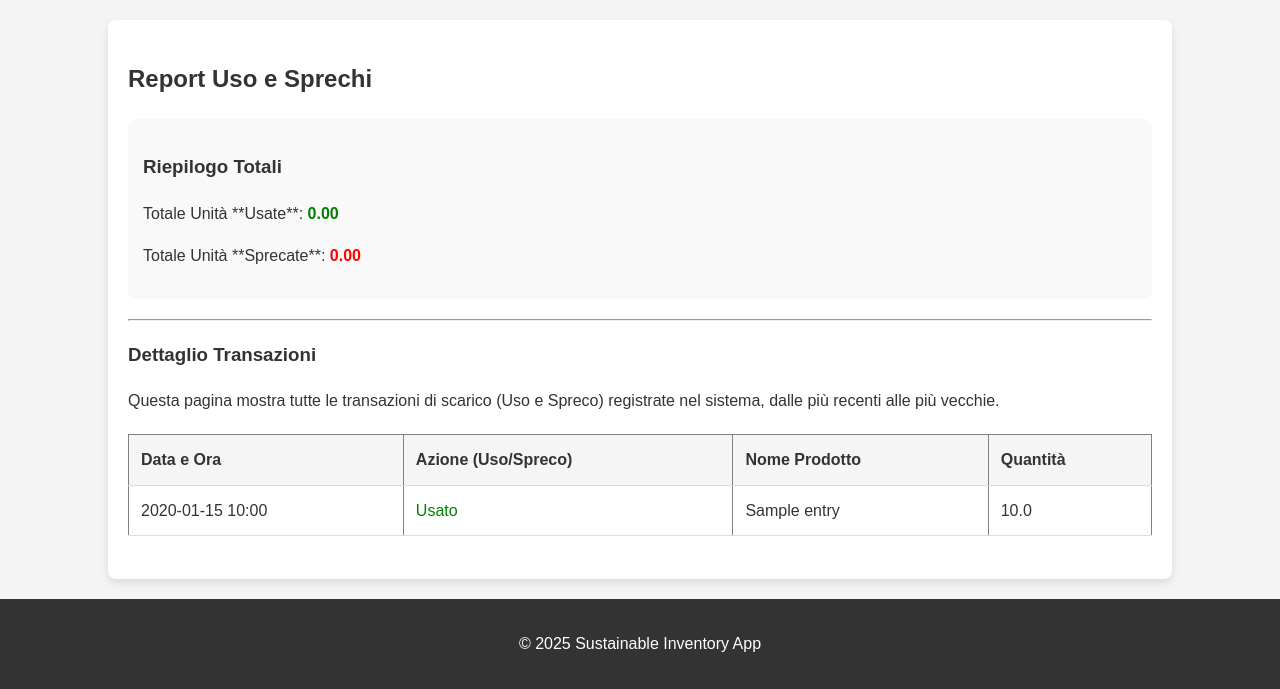
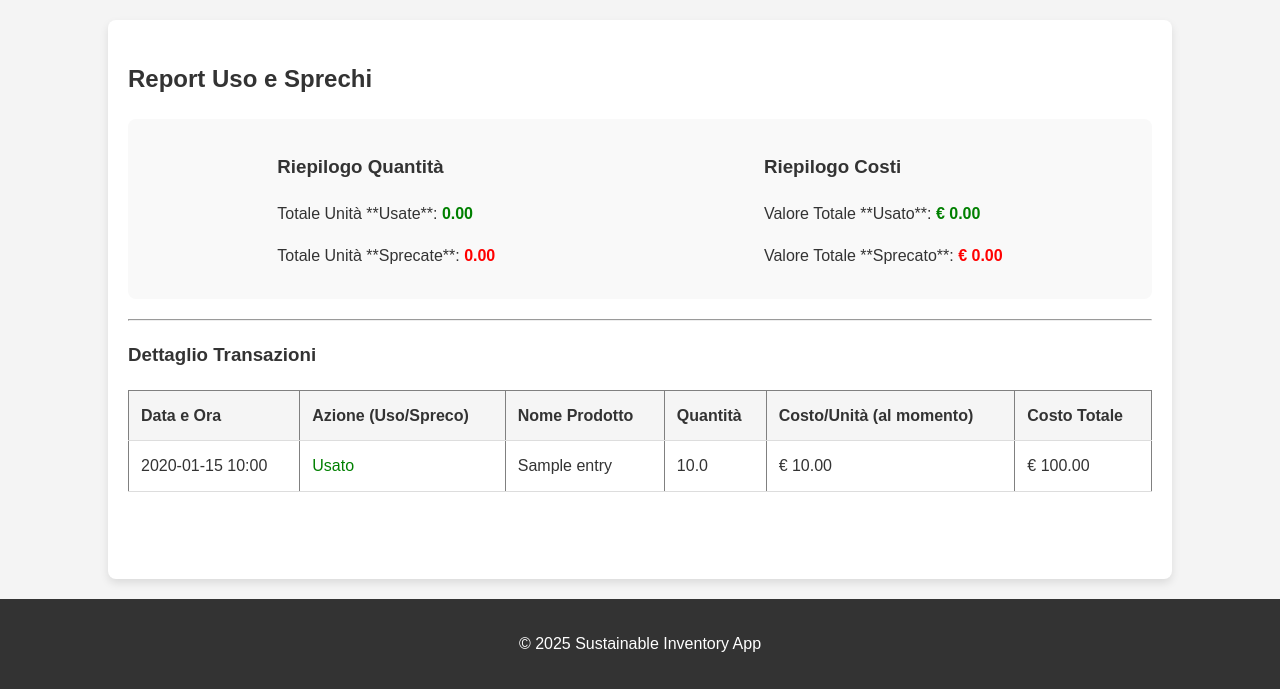
Before and after one commit to NicolaSaracino001/sustainable-inventory-app, a Flask app: page /report in a window 1280 px wide. Shown: the part 111-800 px from the top of the page. Run offline with Flask 3, Linux system fonts and the light colour scheme; tables that the repository leaves empty hold one stand-in row (values such as "Sample post").

Commit message:
Fase 4: Add cost calculation totals to report.

```diff
--- a/src/routes/inventory.py
+++ b/src/routes/inventory.py
@@ -112,18 +112,24 @@ def update_stock(product_id):
 # 3. NUOVA ROTTA PER LA PAGINA REPORT
 @inventory_bp.route('/report')
 def report_page():
-
-    # 1. Recupera tutti i record dalla tabella Log ordinandoli per data (i più recenti prima)
+    # 1. Recupera tutti i record
     log_entries = Log.query.order_by(Log.timestamp.desc()).all()
 
-    # 2. Calcola i totali usando SQLAlchemy (func.sum) per sommare le quantità basandoci
-    # sul tipo di azione ('use' o 'waste')
-    total_used_query = db.session.query(func.sum(Log.quantity)).filter(Log.action_type == 'use').scalar()
-    total_wasted_query = db.session.query(func.sum(Log.quantity)).filter(Log.action_type == 'waste').scalar()
+    # 2. CALCOLA I TOTALI (vecchio metodo, solo quantità)
+    total_used_q = db.session.query(func.sum(Log.quantity)).filter(Log.action_type == 'use').scalar() or 0
+    total_wasted_q = db.session.query(func.sum(Log.quantity)).filter(Log.action_type == 'waste').scalar() or 0
 
-    # Gestiamo il caso in cui non ci siano dati (risulterebbe 'None')
-    total_used = total_used_query if total_used_query is not None else 0
-    total_wasted = total_wasted_query if total_wasted_query is not None else 0
+    # 3. CALCOLA I COSTI TOTALI (nuovo metodo)
+    #    Questo somma (quantità * costo) per ogni riga
+    total_used_cost_q = db.session.query(func.sum(Log.quantity * Log.cost_per_unit)).filter(Log.action_type == 'use').scalar() or 0
+    total_wasted_cost_q = db.session.query(func.sum(Log.quantity * Log.cost_per_unit)).filter(Log.action_type == 'waste').scalar() or 0
 
-    # 3. Passa i record e i nuovi totali al template HTML
-    return render_template("report.html", log_entries=log_entries, total_used=total_used, total_wasted=total_wasted)
+    # 4. Passa tutti i dati al template
+    return render_template(
+        "report.html",
+        log_entries=log_entries,
+        total_used_quantity=total_used_q,
+        total_wasted_quantity=total_wasted_q,
+        total_used_cost=total_used_cost_q,
+        total_wasted_cost=total_wasted_cost_q
+    )
--- a/src/templates/report.html
+++ b/src/templates/report.html
@@ -5,21 +5,36 @@
 {% block content %}
     <h2>Report Uso e Sprechi</h2>
 
-    <div style="background-color: #f9f9f9; padding: 15px; border-radius: 8px; margin-bottom: 20px;">
-        <h3>Riepilogo Totali</h3>
+    <div style="background-color: #f9f9f9; padding: 15px; border-radius: 8px; margin-bottom: 20px; display: flex; justify-content: space-around;">
+
+        <div>
+            <h3>Riepilogo Quantità</h3>
             <p>
                 Totale Unità **Usate**:
-            <strong style="color: green;">{{ "%.2f"|format(total_used) }}</strong>
+                <strong style="color: green;">{{ "%.2f"|format(total_used_quantity) }}</strong>
             </p>
             <p>
                 Totale Unità **Sprecate**:
-            <strong style="color: red;">{{ "%.2f"|format(total_wasted) }}</strong>
+                <strong style="color: red;">{{ "%.2f"|format(total_wasted_quantity) }}</strong>
             </p>
+        </div>
+
+        <div>
+            <h3>Riepilogo Costi</h3>
+            <p>
+                Valore Totale **Usato**:
+                <strong style="color: green;">€ {{ "%.2f"|format(total_used_cost) }}</strong>
+            </p>
+            <p>
+                Valore Totale **Sprecato**:
+                <strong style="color: red;">€ {{ "%.2f"|format(total_wasted_cost) }}</strong>
+            </p>
+        </div>
+
     </div>
     <hr>
 
     <h3>Dettaglio Transazioni</h3>
-    <p>Questa pagina mostra tutte le transazioni di scarico (Uso e Spreco) registrate nel sistema, dalle più recenti alle più vecchie.</p>
 
     <table border="1" width="100%">
         <thead>
@@ -28,6 +43,8 @@
                 <th>Azione (Uso/Spreco)</th>
                 <th>Nome Prodotto</th>
                 <th>Quantità</th>
+                <th>Costo/Unità (al momento)</th>
+                <th>Costo Totale</th>
             </tr>
         </thead>
         <tbody>
@@ -43,11 +60,14 @@
 
                 <td>{{ entry.product_name }}</td>
                 <td>{{ entry.quantity }}</td>
+                <td>€ {{ "%.2f"|format(entry.cost_per_unit) if entry.cost_per_unit else 'N/A' }}</td>
+
+                {% set total_cost = entry.quantity * (entry.cost_per_unit or 0) %}
+                <td>€ {{ "%.2f"|format(total_cost) }}</td>
             </tr>
             {% endfor %}
         </tbody>
     </table>
-
     {% if not log_entries %}
         <p>Nessuna transazione di uso o spreco registrata.</p>
     {% endif %}
```
Lines whose indentation alone changed are shown as unchanged.
